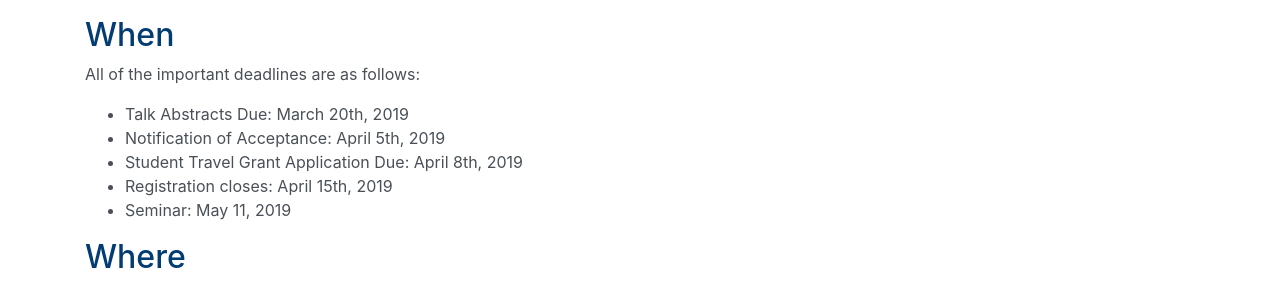
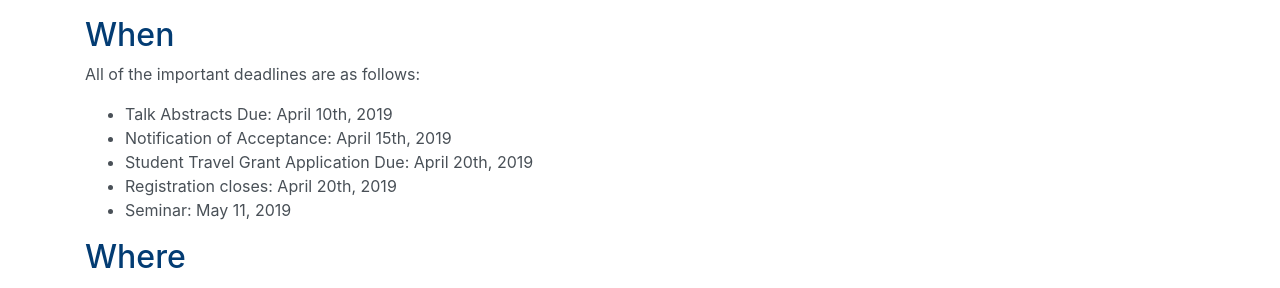
Before and after one commit to the-au-forml-lab/SERPL2019, a Jekyll site: the page built from index.md, in a window 1280 px wide. Shown: the part 456-744 px from the top of the page. Built offline with Jekyll 4.4.1, drawn with Linux system fonts in a browser that asks for light colours.

Commit message:
Extended the deadlines.

```diff
--- a/index.md
+++ b/index.md
@@ -23,10 +23,10 @@ SERPL is the Southeast Regional Programming Languages Seminar and
 
 All of the important deadlines are as follows:
 
-  - Talk Abstracts Due: March 20th, 2019
-  - Notification of Acceptance: April 5th, 2019
-  - Student Travel Grant Application Due: April 8th, 2019
-  - Registration closes: April 15th, 2019
+  - Talk Abstracts Due: April 10th, 2019
+  - Notification of Acceptance: April 15th, 2019
+  - Student Travel Grant Application Due: April 20th, 2019
+  - Registration closes: April 20th, 2019
   - Seminar: May 11, 2019
 
 ## Where
```
